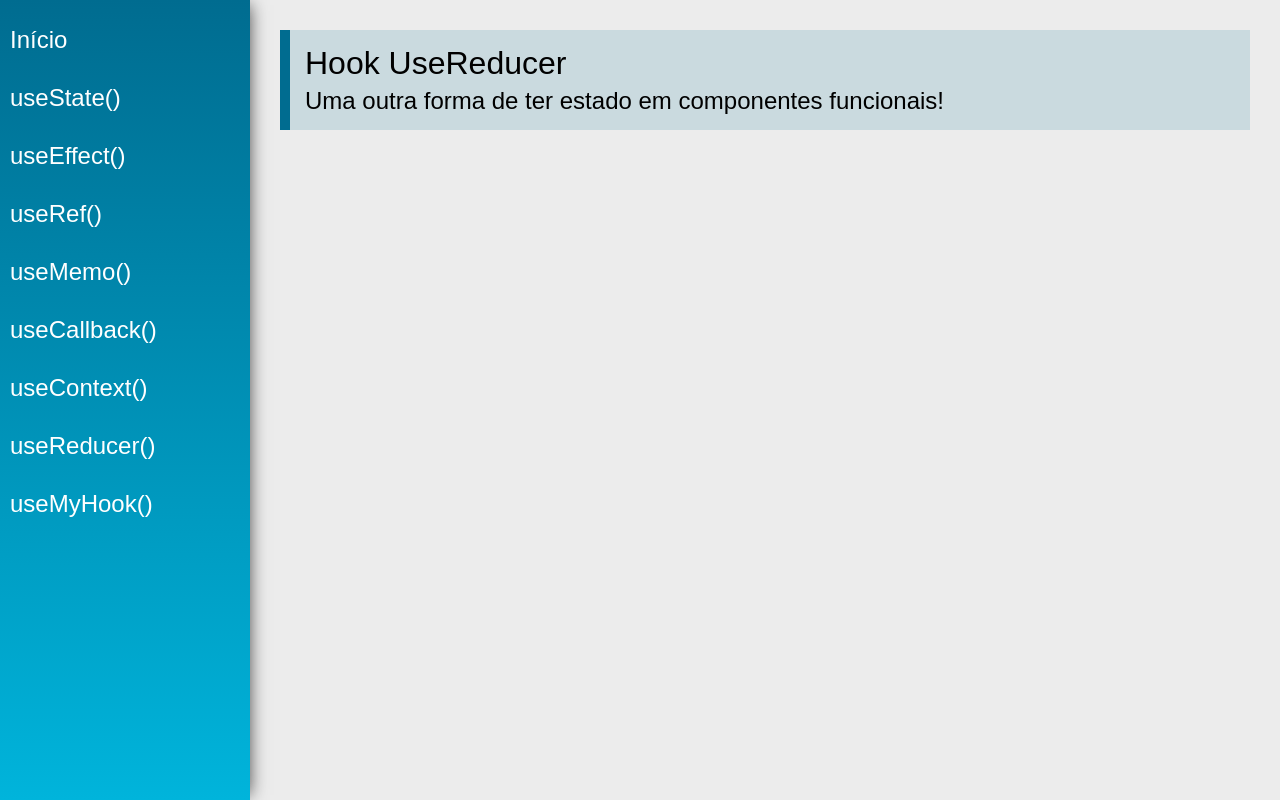
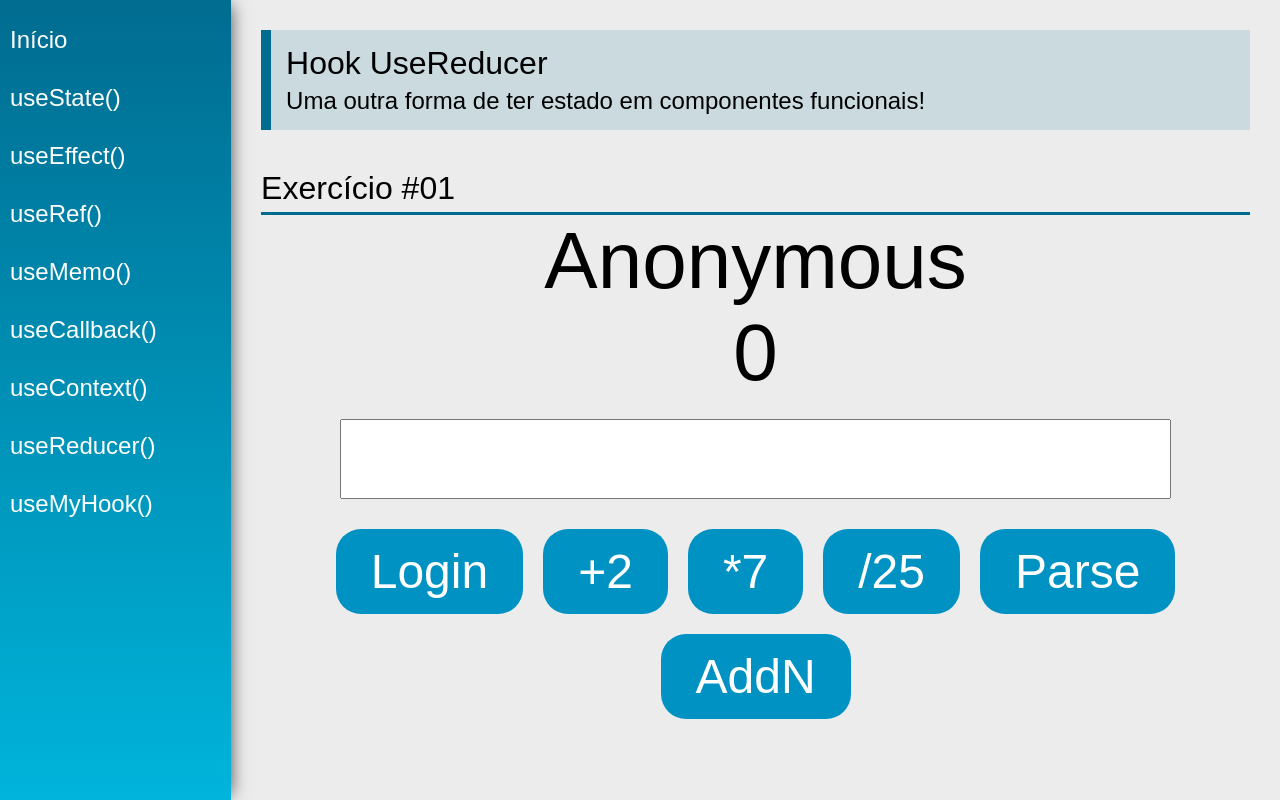
Before and after one commit to Gabones/ReactHooks, a React (Create React App) app: page /useReducer in a window 1280 px wide. Built offline with nearby package versions, Linux system fonts and the light colour scheme.

Commit message:
Desafio Reducer

```diff
--- a/src/views/examples/UseReducer.jsx
+++ b/src/views/examples/UseReducer.jsx
@@ -1,13 +1,59 @@
-import React from 'react'
+import React, { useReducer } from 'react'
 import PageTitle from '../../components/layout/PageTitle'
+import SectionTitle from '../../components/layout/SectionTitle'
+
+const initialState = {
+    cart: [],
+    products: [],
+    user: null,
+    // foco...
+    number: 0
+}
+
+function reducer(state, action) {
+    switch(action.type){
+        case 'number_add2':
+            return {...state, number: state.number+2}
+        case 'mult7':
+            return {...state, number: state.number*7}
+        case 'div25':
+            return {...state, number: state.number/25}
+        case 'parseInt':
+            return {...state, number: parseInt(state.number)}
+        case 'addN':
+            return {...state, number: state.number + action.payload.number }
+        case 'login':
+            return {...state, user: { name: action.payload.name }}
+        default:
+            return state
+    }
+}
 
 const UseReducer = (props) => {
+
+    const [state, dispatch] = useReducer(reducer, initialState)
+    let N
+
     return (
         <div className="UseReducer">
             <PageTitle
                 title="Hook UseReducer"
                 subtitle="Uma outra forma de ter estado em componentes funcionais!"
             />
+            <SectionTitle title="Exercício #01"></SectionTitle>
+            <div className="center">
+                {state.user ? <span className="text">{state.user.name}</span> : <span className="text">Anonymous</span>}
+                <span className="text">{state.number}</span>
+                <input type="number" className="input" value={N}/>
+                <div>
+                    <button className="btn" onClick={_ => dispatch({type: 'login', payload:{ name: 'Gabriel' }})}>Login</button>
+                    <button className="btn" onClick={_ => dispatch({type: 'number_add2'})}>+2</button>
+                    <button className="btn" onClick={_ => dispatch({type: 'mult7'})}>*7</button>
+                    <button className="btn" onClick={_ => dispatch({type: 'div25'})}>/25</button>
+                    <button className="btn" onClick={_ => dispatch({type: 'parseInt'})}>Parse</button>
+                    <button className="btn" onClick={_ => dispatch({type: 'addN', payload: {number: 10}})}> AddN </button>
+                </div>
+            </div>
         </div>
     )
 }
```
